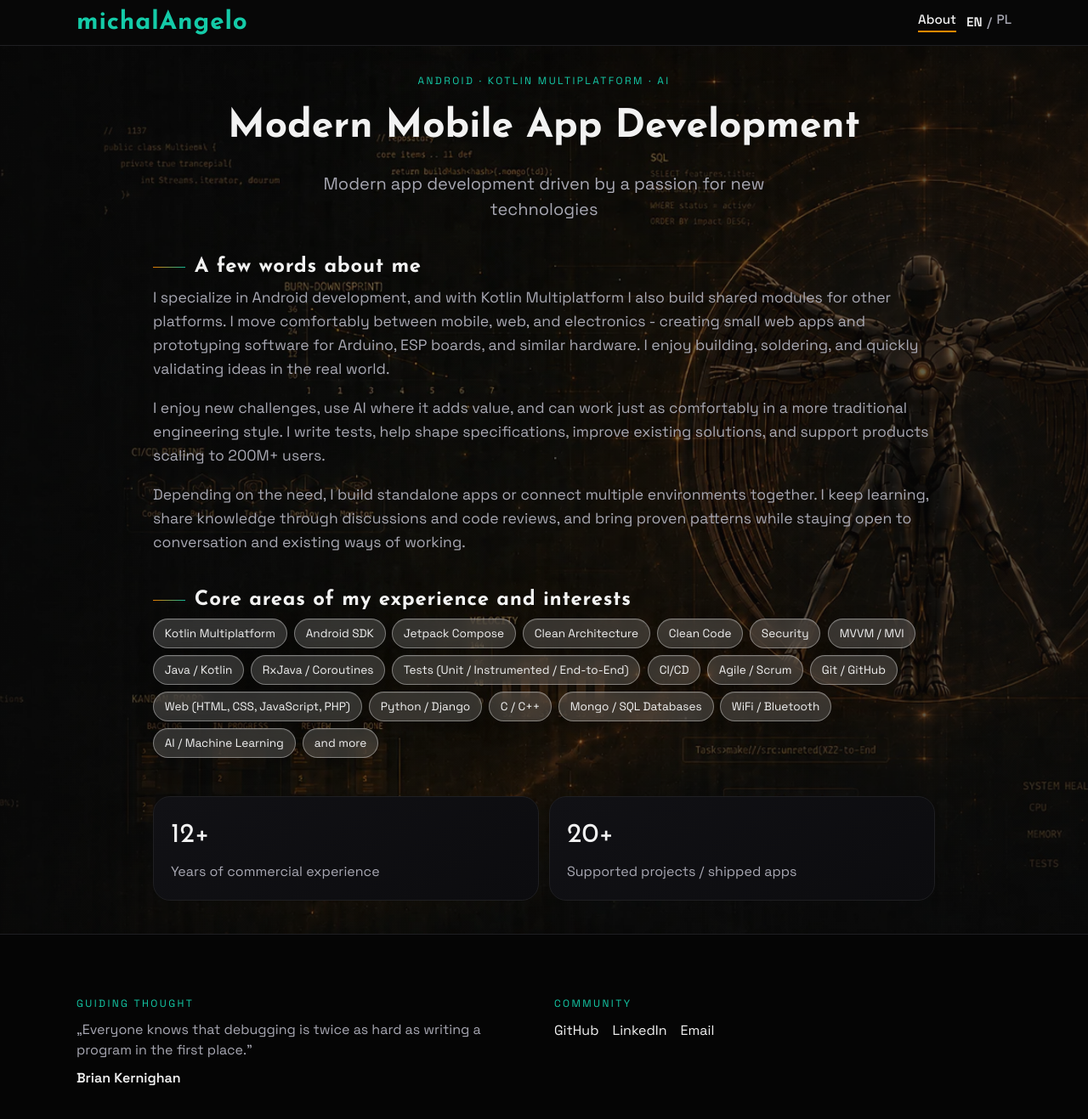
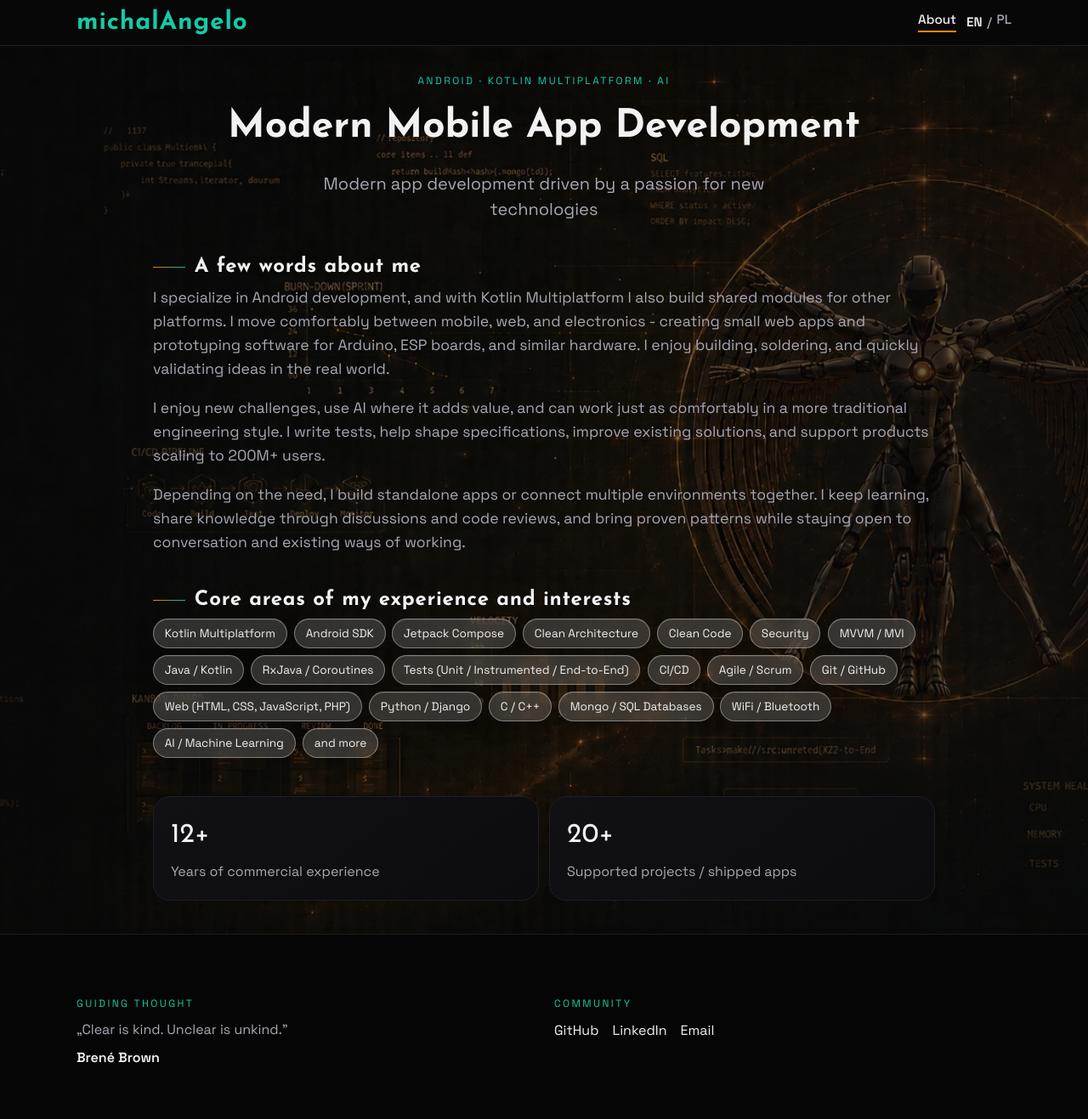
Before and after one commit to michalAngelo/michalangelo.github.io, a Jekyll site: the page built from construction/index.md, in a window 1280 px wide and 1353 px high. Shown: the top 1317 px of the window at 85% size. Built offline with Jekyll 4.4.1, drawn with Linux system fonts in a browser that asks for light colours.

Commit message:
new quote

```diff
--- a/construction/assets/quotes.json
+++ b/construction/assets/quotes.json
@@ -23,6 +23,10 @@
     {
       "quote": "Każdy wie, że debugowanie jest dwa razy trudniejsze niż napisanie programu za pierwszym razem.",
       "author": "Brian Kernighan"
+    },
+    {
+      "quote": "Jasność jest formą życzliwości. Niejasność - formą nieżyczliwości.",
+      "author": "Brené Brown"
     }
   ],
   "en": [
@@ -49,6 +53,10 @@
     {
       "quote": "Everyone knows that debugging is twice as hard as writing a program in the first place.",
       "author": "Brian Kernighan"
+    },
+    {
+      "quote": "Clear is kind. Unclear is unkind.",
+      "author": "Brené Brown"
     }
   ]
 }
```
